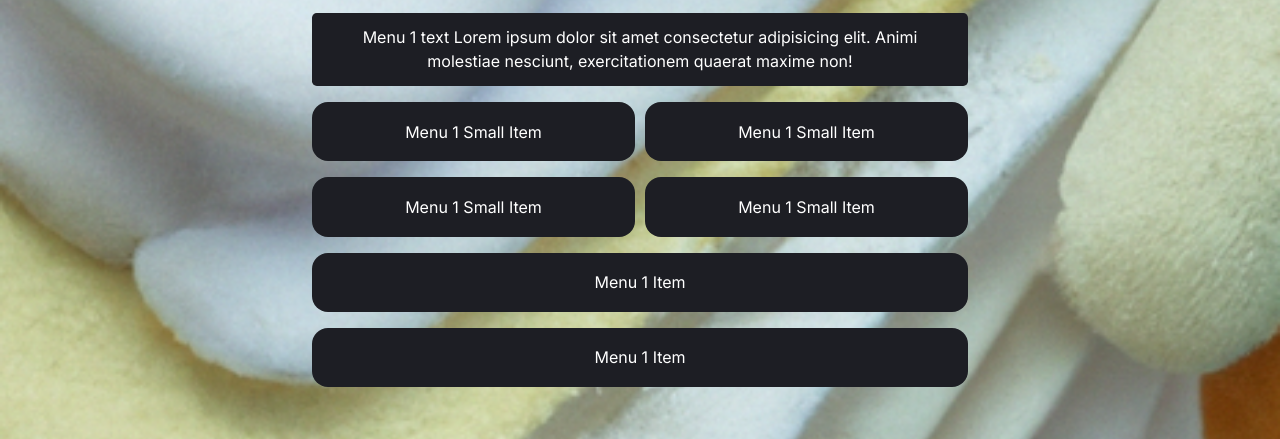
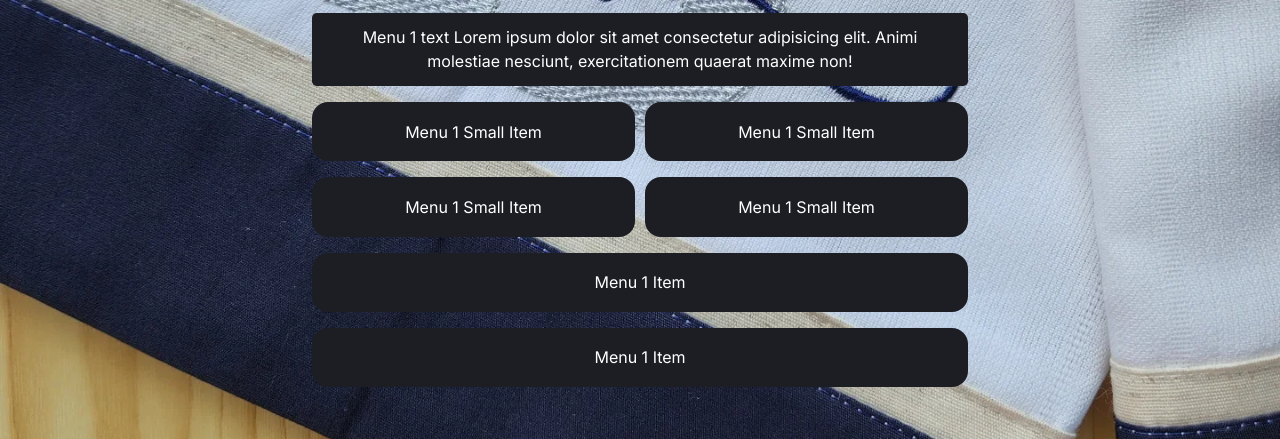
Before and after one commit to ateliedonasinha/ateliedonasinha.github.io, a plain HTML site: page index.html in a window 1280 px wide. Shown: the part 361-800 px from the top of the page. Drawn offline with Linux system fonts and the light colour scheme.

Commit message:
Update style.css

```diff
--- a/css/style.css
+++ b/css/style.css
@@ -9,7 +9,7 @@
 
   /* You can change the background color by typing the color code. (If you do not enter a background-image image, the background-color will be active.) */
   --background_color: #000;
-  --background_image: url("../bg.png");
+  --background_image: url("../bg.jpg");
 
   /* You can change the frame thickness and color of the picture by typing the number of pixels and the color code. */
   --image_border_color: #1f232e;
```
